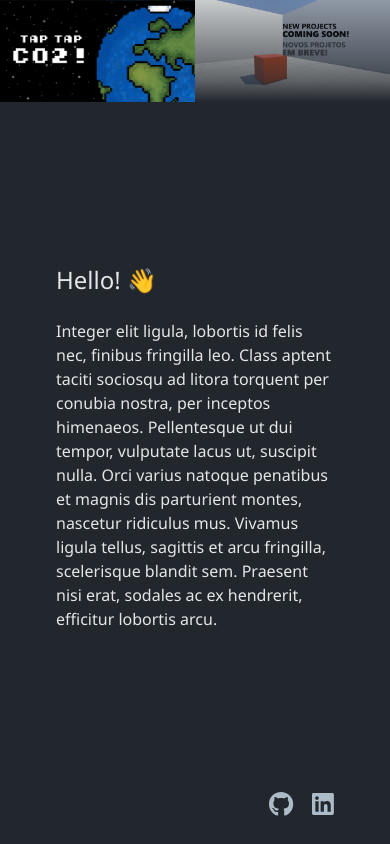
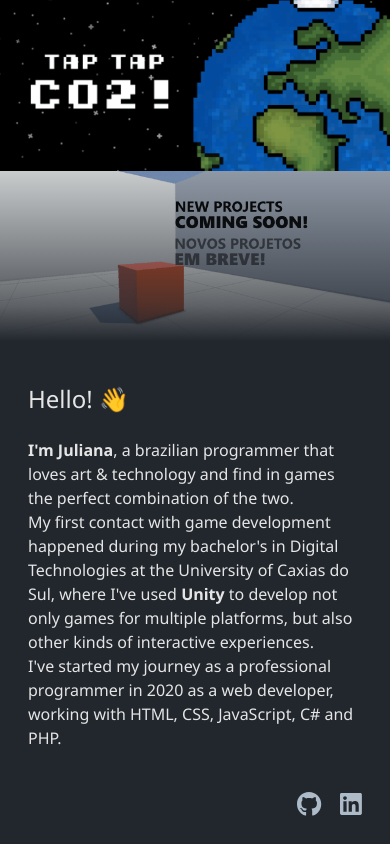
Before and after one commit to julianabmgil/gamedev, a plain HTML site: page index.html in a window 390 px wide. Drawn offline with nearby package versions, Linux system fonts and the light colour scheme.

Commit message:
Add final texts and responsive breakpoints

```diff
--- a/index.html
+++ b/index.html
@@ -16,11 +16,11 @@
 
         <section id="games">
             <div class="inner-container">
-                <div class="game" tabindex="0" style="background-image: url('/gamedev/images/taptapco2.png');" data-bs-toggle="modal" data-bs-target="#modal-1">
+                <div class="game" tabindex="0" style="background-image: url('/gamedev/images/taptapco2.png');background-position: left center;" data-bs-toggle="modal" data-bs-target="#modal-1">
                     <div class="modal fade" id="modal-1" tabindex="-1">
                         <div class="modal-dialog">
                             <div class="modal-content game-description">
-                                <div class="banner" style="background-image: url('/images/taptapco2.png');">
+                                <div class="banner" style="background-image: url('/gamedev/images/taptapco2.png');">
                                     <button class="modal-close-button" title="Close" data-modal-target="modal-1">
                                         <svg xmlns="http://www.w3.org/2000/svg" height="24" viewBox="0 -960 960 960" width="24">
                                             <path d="m256-200-56-56 224-224-224-224 56-56 224 224 224-224 56 56-224 224 224 224-56 56-224-224-224 224Z"/>
@@ -56,13 +56,10 @@
                 </p> -->
                 <br/>
                 <p>
-                    Integer elit ligula, lobortis id felis nec, finibus fringilla leo.
-                    Class aptent taciti sociosqu ad litora torquent per conubia nostra, per inceptos himenaeos.
-                    Pellentesque ut dui tempor, vulputate lacus ut, suscipit nulla.
-                    Orci varius natoque penatibus et magnis dis parturient montes, nascetur ridiculus mus.
-                    Vivamus ligula tellus, sagittis et arcu fringilla, scelerisque blandit sem.
-                    Praesent nisi erat, sodales ac ex hendrerit, efficitur lobortis arcu.
-                </p>
+                    <b>I'm Juliana</b>, a brazilian programmer that loves art & technology and find in games the perfect combination of the two. <br/>
+                    My first contact with game development happened during my bachelor's in Digital Technologies at the University of Caxias do Sul,
+                    where I've used <b>Unity</b> to develop not only games for multiple platforms, but also other kinds of interactive experiences. <br/>
+                    I've started my journey as a professional programmer in 2020 as a web developer, working with HTML, CSS, JavaScript, C# and PHP.
             </div>
         </section>
 
--- a/styles.css
+++ b/styles.css
@@ -39,11 +39,18 @@ body {
   overflow-x: hidden;
 }
 
-#games .inner-container {
-  display: grid;
-  grid-template-columns: 1fr 1fr;
-  height: 26.25vw;
-  max-height: 422px;
+@media (min-width: 576px) {
+  #games .inner-container {
+    display: grid;
+    grid-template-columns: 1fr 1fr;
+    height: 26.25vw;
+    max-height: 422px;
+  }
+}
+@media (max-width: 767.98px) {
+  #games .inner-container {
+    min-height: 200px;
+  }
 }
 #games .inner-container .game {
   width: 100%;
@@ -51,6 +58,11 @@ body {
   cursor: pointer;
   background-size: cover;
   background-position: center;
+}
+@media (max-width: 575.98px) {
+  #games .inner-container .game {
+    aspect-ratio: 16/7;
+  }
 }
 #games .inner-container .game::after {
   content: "";
@@ -115,6 +127,11 @@ body {
   margin: 0;
   color: #22272E;
 }
+@media (max-width: 575.98px) {
+  #games .inner-container .game-description .text {
+    padding-inline: 42px;
+  }
+}
 
 #about .inner-container {
   height: 100%;
@@ -126,6 +143,16 @@ body {
 @media (min-width: 768px) {
   #about .inner-container {
     padding-right: 25%;
+  }
+}
+@media (max-width: 767.98px) {
+  #about .inner-container {
+    padding-inline: 42px;
+  }
+}
+@media (max-width: 575.98px) {
+  #about .inner-container {
+    padding-inline: 28px;
   }
 }
 #about .inner-container h1, #about .inner-container p {
@@ -149,6 +176,16 @@ footer .inner-container {
 footer .inner-container a {
   display: flex;
 }
+@media (max-width: 767.98px) {
+  footer .inner-container {
+    padding-right: 42px;
+  }
+}
+@media (max-width: 575.98px) {
+  footer .inner-container {
+    padding-right: 28px;
+  }
+}
 
 @keyframes fadeInUp {
   from {
```
